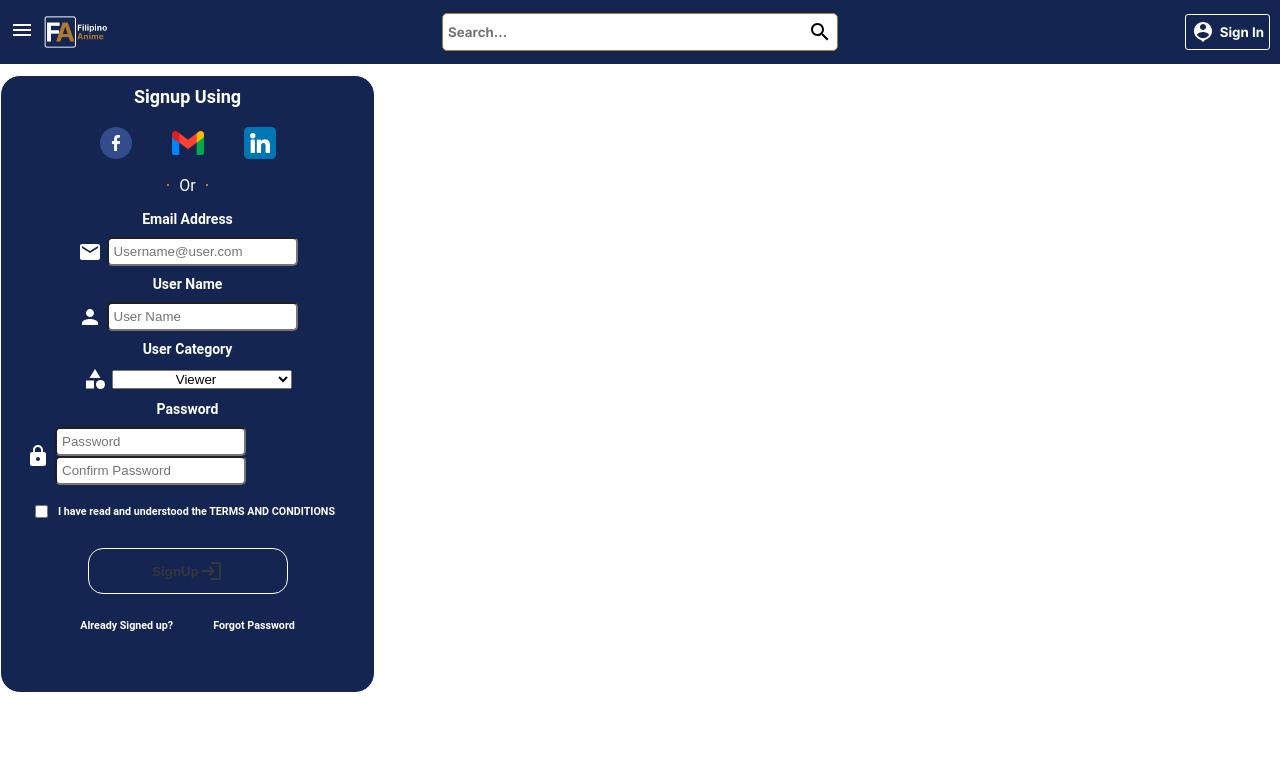
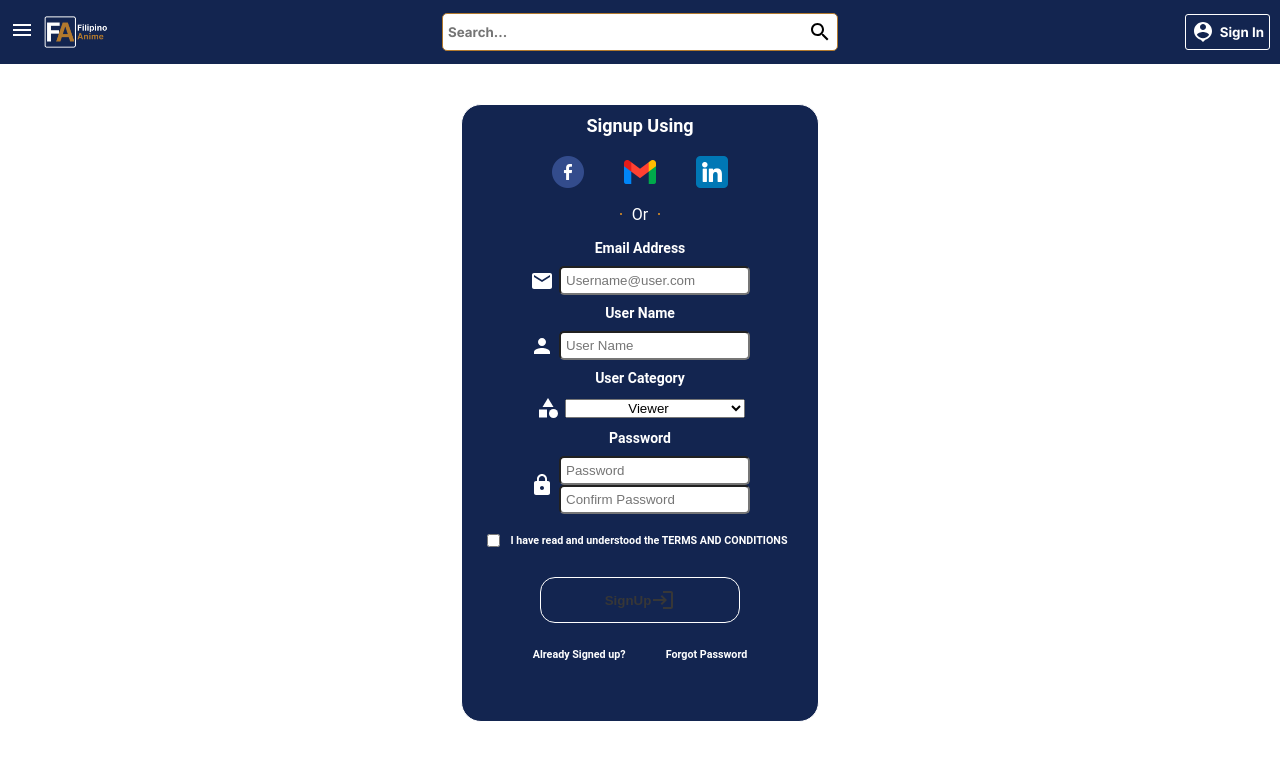
Before and after one commit to mgacrama211176/capstone-2, a React (Vite) app in the folder frontend/: page /signup in a window 1280 px wide. Shown: the top 760 px of the page. Built offline with nearby package versions, Linux system fonts and the light colour scheme.

Commit message:
partial Commit

```diff
--- a/frontend/src/components/Card.jsx
+++ b/frontend/src/components/Card.jsx
@@ -19,17 +19,24 @@ const Container = styled.div`
     gap: ${(props) => (props.type === 'sm' ? '15px' : '0px')};
   }
 
+  /* Mobile M */
+  @media ${device.mobileM} {
+  }
+
+  /* Mobile L */
+  @media ${device.mobileL} {
+  }
+
   /* Tablet */
-  /* @media ${device.tablet} {
-    margin-bottom: 5px;
-    max-width: 260px;
-  } */
+  @media ${device.tablet} {
+  }
 
-  /* Laptop */
-  /* @media ${device.laptop} {
-    margin-bottom: 5px;
-    max-width: 220px;
-  } */
+  /* Tablet */
+  @media ${device.laptopL} {
+  }
+  /* Desktop */
+  @media ${device.desktop} {
+  }
 `;
 
 const Image = styled.img`
@@ -65,6 +72,7 @@ const Texts = styled.div`
   display: flex;
   flex-direction: column;
   flex-wrap: wrap;
+  min-width: ${(props) => (props.type === 'sm' ? '0px' : '300px')};
 
   /* Mobile S */
   @media ${device.mobileS} {
@@ -76,6 +84,7 @@ const Title = styled.h1`
   font-size: ${(props) => props.type !== 'sm' && '12px'};
   font-weight: 500;
   color: ${({ theme }) => theme.titleColor};
+  display: flex;
 `;
 
 const AnimatorName = styled.h2`
@@ -99,10 +108,8 @@ const Card = ({ type }) => {
             type={type}
             src="https://images.pexels.com/photos/20787/pexels-photo.jpg?auto=compress&cs=tinysrgb&h=350"
           />
-          <Texts>
-            <Title>
-              Test Titleasdasdasdwd asdasdasdasdasasdasdsadasdasdasdasd
-            </Title>
+          <Texts type={type}>
+            <Title>Test edit animation for web media queries</Title>
             <AnimatorName>Test Animator</AnimatorName>
             <Info>660, 987 vies • 1 day ago</Info>
           </Texts>
--- a/frontend/src/pages/Signin.jsx
+++ b/frontend/src/pages/Signin.jsx
@@ -21,10 +21,8 @@ const Container = styled.div`
   display: flex;
   align-items: center;
   justify-content: center;
-  height: calc(70vh - 56px);
   color: ${({ theme }) => theme.titleColor};
   font-family: 'Roboto', sans-serif;
-  margin: 40px 0px;
 
   /* Mobile S */
   @media ${device.mobileS} {
@@ -68,6 +66,7 @@ const LoginWrapper = styled.div`
   gap: 10px;
   border-radius: 20px;
   max-width: 50%;
+  margin-top: 2em;
 `;
 
 const Image = styled.img`
--- a/frontend/src/pages/Signup.jsx
+++ b/frontend/src/pages/Signup.jsx
@@ -26,43 +26,39 @@ const Container = styled.div`
   display: flex;
   align-items: center;
   justify-content: center;
-  height: calc(100vh - 56px);
   color: ${({ theme }) => theme.titleColor};
   font-family: 'Roboto', sans-serif;
-  margin: 40px 0px;
-
-  /* Desktop
-  @media ${device.desktop} {
-    height: calc(100vh - 56px);
-  }
-  LAPTOP L
-  @media ${device.laptopL} {
-    height: calc(100vh - 56px);
-  }
-  LAPTOP
-  @media ${device.laptop} {
-    margin: 80px 0px;
-  }
-
-  Tablet
-  @media ${device.tablet} {
-    height: calc(100vh - 56px);
-  }
-
-  Mobile L
-  @media ${device.mobileL} {
-    height: calc(100vh - 56px);
-  }
-  Mobile M
-  @media ${device.mobileM} {
-    margin: 100px 0px;
-    height: calc(100vh - 56px);
-  } */
+  margin: 30px;
 
   /* Mobile S */
   @media ${device.mobileS} {
-    max-width: 375px;
-    max-height: 70vh;
+    max-width: 320px;
+    margin: 40px 0px;
+    /* height: calc(100vh - 56px); */
+  }
+
+  /* Mobile M */
+  @media ${device.mobileM} {
+    max-width: 424px;
+  }
+
+  /* Mobile L */
+  @media ${device.mobileL} {
+    max-width: 767px;
+  }
+
+  /* Tablet */
+  @media ${device.tablet} {
+    max-width: 1023px;
+  }
+
+  /* Tablet */
+  @media ${device.laptopL} {
+    max-width: 1919px;
+  }
+  /* Desktop */
+  @media ${device.desktop} {
+    max-width: 2559px;
   }
 `;
 
@@ -122,6 +118,7 @@ const InputWrapper = styled.div`
 `;
 
 const PasswordWrapper = styled.div`
+  display: flex;
   flex-direction: column;
   align-content: center;
   justify-content: center;
```
